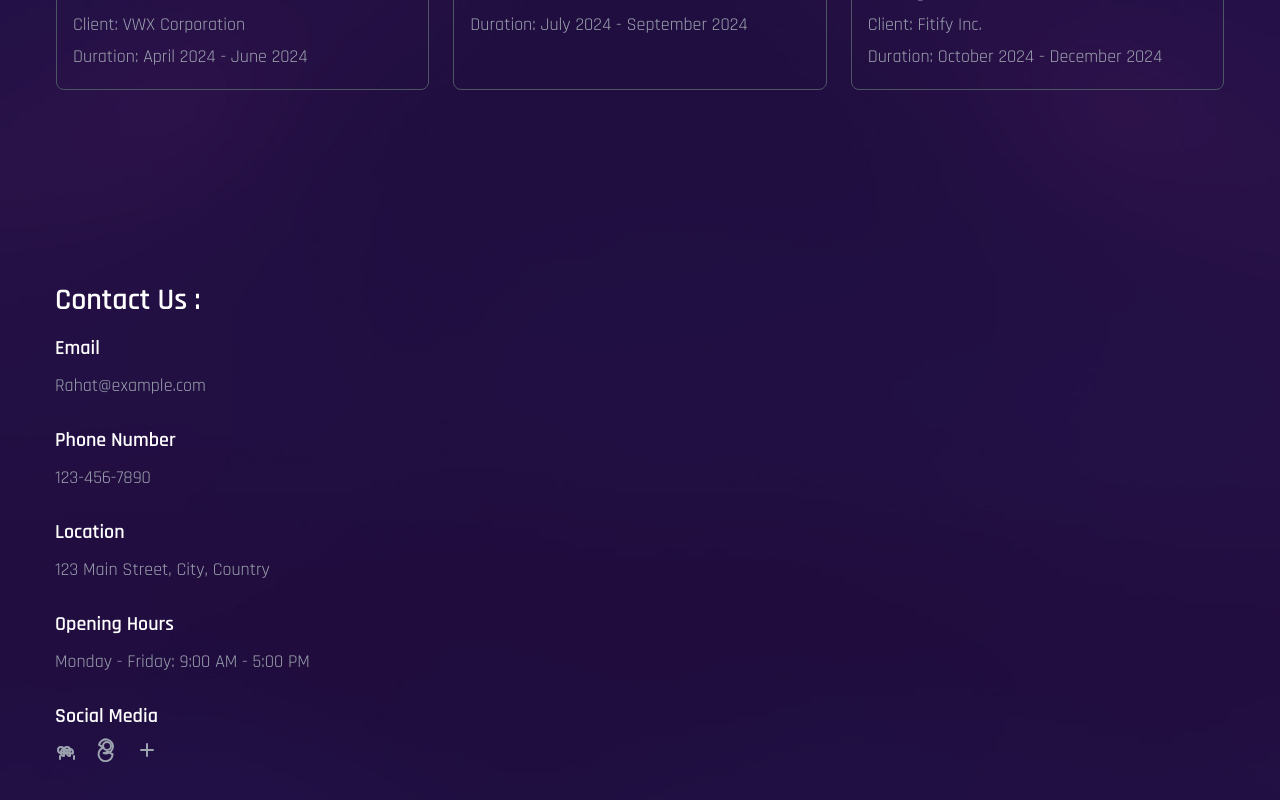
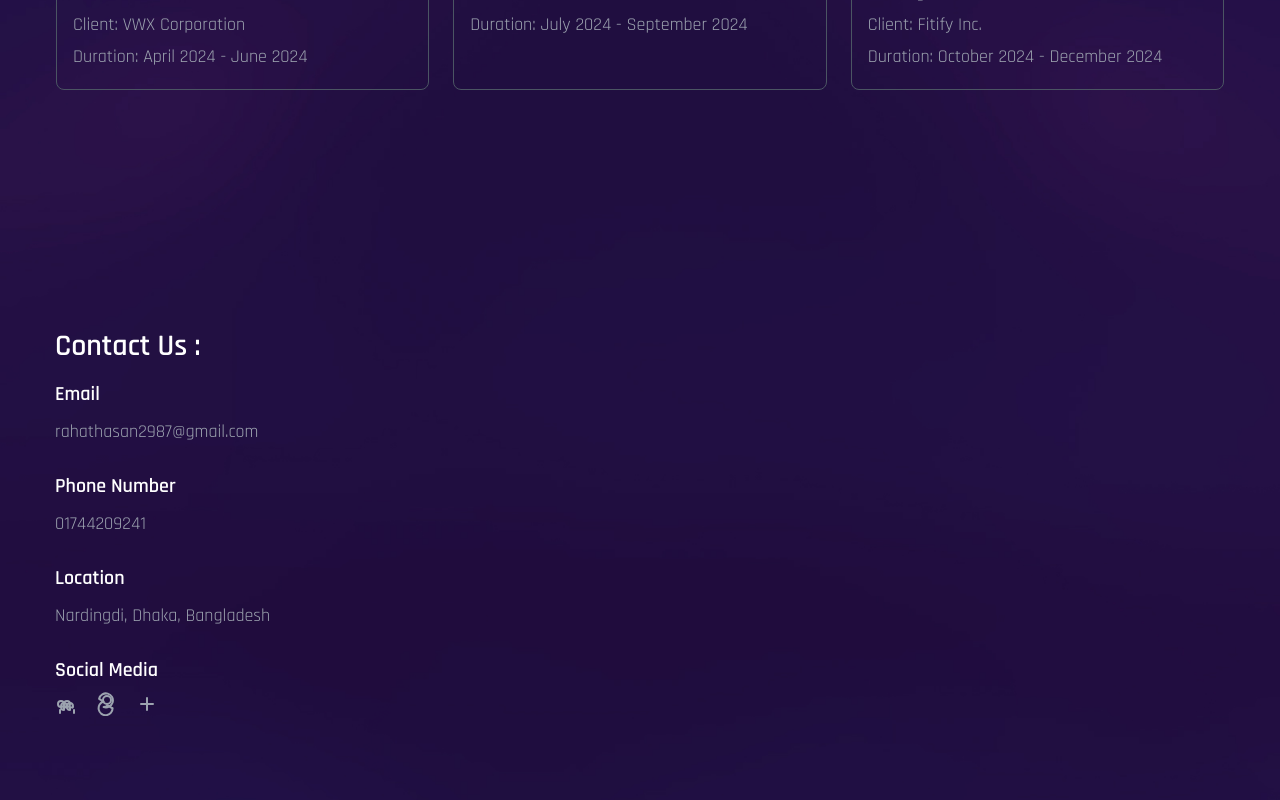
Before and after one commit to rahathasanDev/Rahat-Portfolio, a React (Create React App) app: page / in a window 1280 px wide. Shown: the part 3641-4441 px from the top of the page. Built offline with nearby package versions, Linux system fonts and the light colour scheme; the HTML template or start-up script is replaced by a standard one; a web font is replaced by a local one.

Commit message:
added menu icon and modified

```diff
--- a/src/components/Contact.js
+++ b/src/components/Contact.js
@@ -6,30 +6,25 @@ const Contact = () => {
   return (
     <div className='section' id='contact'>
       <div className="container mx-auto">
-        <motion.h1
+        <motion.div
           variants={fadeIn("up", 0.1)}
           initial="hidden"
           whileInView={"show"}
-          viewport={{ once: false, amount: 0.7 }}
-
+          viewport={{ once: false, amount: 0.1 }}
         >
           <h2 className="text-3xl font-semibold mb-4">Contact Us :</h2>
           <div className="grid grid-cols-1  gap-6">
             <div>
               <h3 className="text-xl font-semibold mb-2">Email</h3>
-              <p className="text-gray-400">Rahat@example.com</p>
+              <p className="text-gray-400">rahathasan2987@gmail.com</p>
             </div>
             <div>
               <h3 className="text-xl font-semibold mb-2">Phone Number</h3>
-              <p className="text-gray-400">123-456-7890</p>
+              <p className="text-gray-400">01744209241</p>
             </div>
             <div>
               <h3 className="text-xl font-semibold mb-2">Location</h3>
-              <p className="text-gray-400">123 Main Street, City, Country</p>
-            </div>
-            <div>
-              <h3 className="text-xl font-semibold mb-2">Opening Hours</h3>
-              <p className="text-gray-400">Monday - Friday: 9:00 AM - 5:00 PM</p>
+              <p className="text-gray-400">Nardingdi, Dhaka, Bangladesh</p>
             </div>
             <div>
               <h3 className="text-xl font-semibold mb-2">Social Media</h3>
@@ -55,10 +50,7 @@ const Contact = () => {
               </div>
             </div>
           </div>
-
-
-        </motion.h1>
-
+        </motion.div>
       </div>
     </div>
   );
--- a/src/components/Nav.js
+++ b/src/components/Nav.js
@@ -90,6 +90,10 @@ const Nav = () => {
         </Link>
       </div>
 
+
+
+      {/* added menu icon and modified  */}
+
       {/* Mobile Navbar - shown when menu toggle is clicked */}
       {isMenuOpen && (
         <div className="lg:hidden bg-black/20 backdrop-blur-2xl  max-w-[560px] mx-auto px-5 text-2xl text-white/50 items-center">
```
